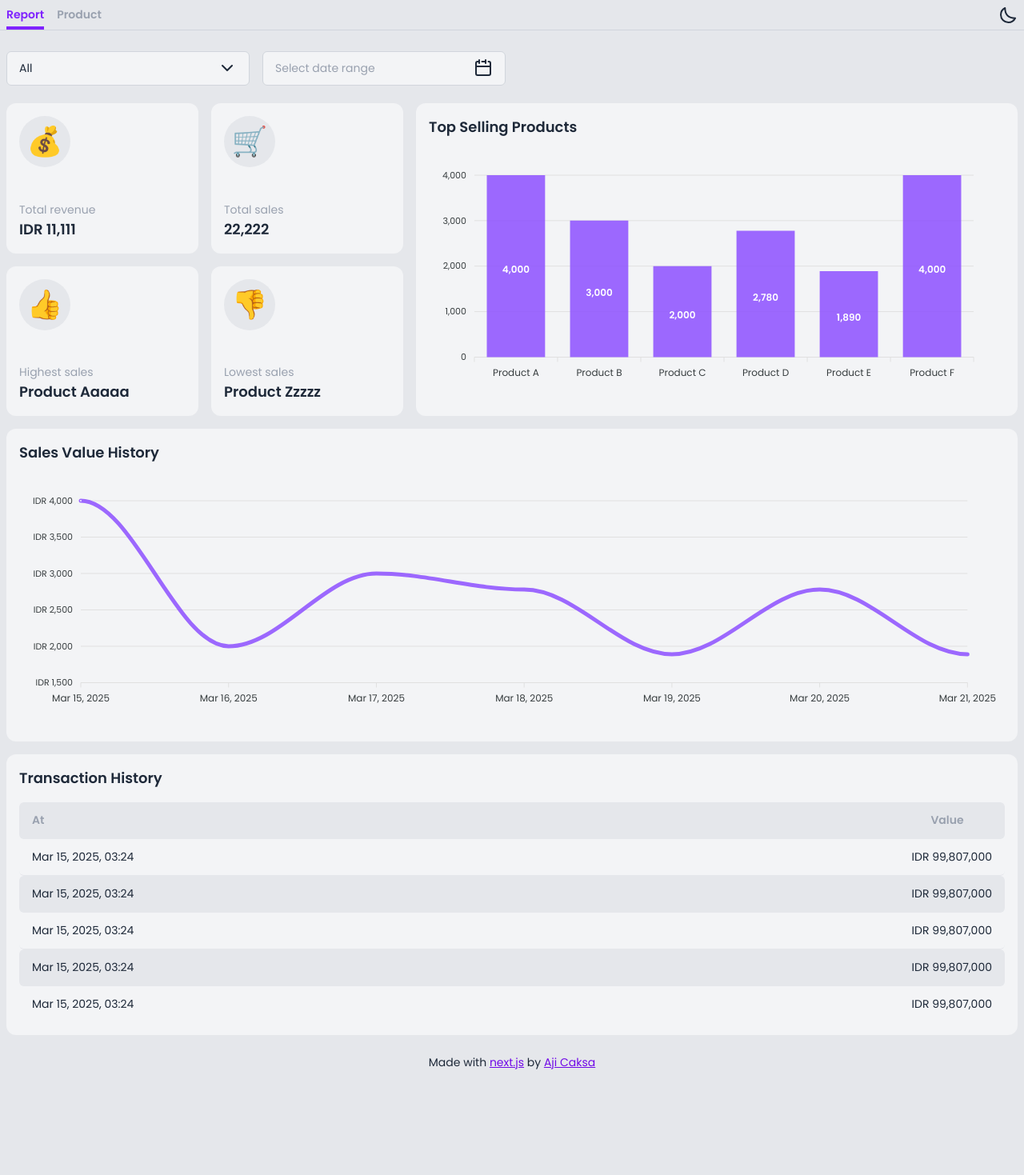
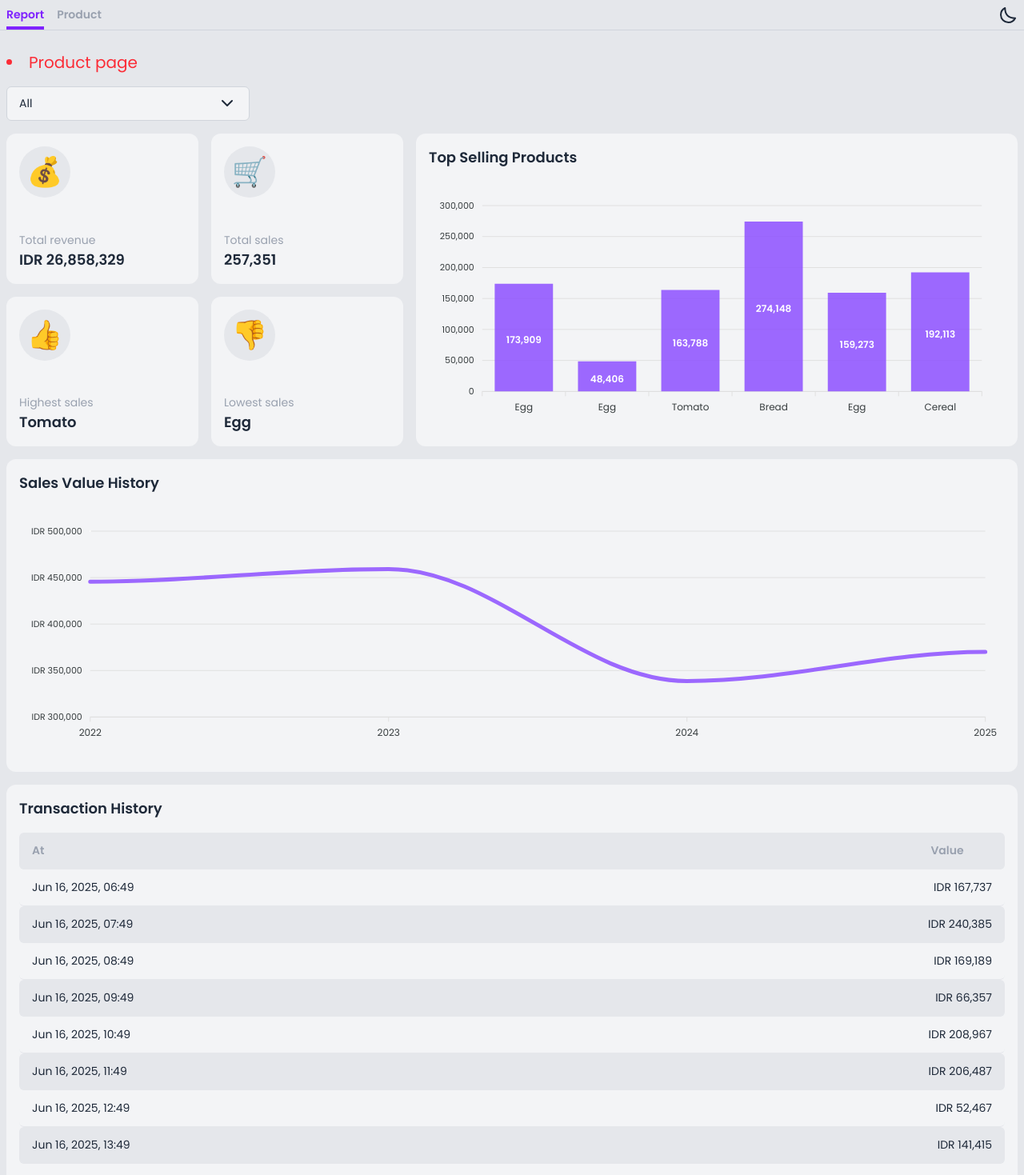
Before and after one commit to caksaji/lora, a Next.js app: page / in a window 1280 px wide. Shown: the top 1469 px of the page at 80% size. Before the commit the page ends 1347 px from the top, so only its background shows below. Built offline with nearby package versions, Linux system fonts and the light colour scheme.

Commit message:
[UPDATE] app/page : simulate http request

```diff
--- a/src/app/page.tsx
+++ b/src/app/page.tsx
@@ -1,14 +1,15 @@
 'use client'
 
-import { useState, forwardRef } from 'react'
+import { useState, useEffect, forwardRef } from 'react'
 import dynamic from 'next/dynamic'
 import { useTheme } from 'next-themes'
 import { useBreakpoint } from '@/hook/useBreakpoint'
-import { dateShownFormat, timeShownFormat, formatNum, formatCurrency } from '@/lib/localUtil'
+import { dateShownFormat, timeShownFormat, formatNum, formatCurrency, dateSent } from '@/lib/localUtil'
+import { getAll } from '@/lib/api/report'
 import InputDateRange from '@/component/partial/InputDateRange'
+import Skeleton from '@/component/partial/Skeleton'
 import IconSvg from '@/component/partial/IconSvg'
 import Select from '@/component/partial/Select'
-import Skeleton from '@/component/partial/Skeleton'
 import Table from '@/component/partial/Table'
 import {
   ResponsiveContainer,
@@ -25,56 +26,34 @@ import {
 const Chart = dynamic(() => import('react-apexcharts'), { ssr: false })
 
 export default function Report() {
+  const [reportData, setReportData] = useState({})
+  const [showSkeleton, setShowSkeleton] = useState(true)
+  const [filter, setFilter] = useState({
+    date: '',
+    range: [] as [Date, Date] | []
+  })
   const { theme } = useTheme()
   const bp = useBreakpoint()
-  const highlightData = {
-    revenue: 11111,
-    sale: 22222,
-    hiSale: 'Product Aaaaa',
-    loSale: 'Product Zzzzz',
-    productChart: [
-      { name: 'Product A', sales: 4000 },
-      { name: 'Product B', sales: 3000 },
-      { name: 'Product C', sales: 2000 },
-      { name: 'Product D', sales: 2780 },
-      { name: 'Product E', sales: 1890 },
-      { name: 'Product F', sales: 4000 },
-      { name: 'Product G', sales: 3000 },
-      { name: 'Product H', sales: 2000 },
-      { name: 'Product I', sales: 2780 },
-      { name: 'Product J', sales: 1890 }
-    ],
-    saleChart: [
-      { date: '2025-03-15', value: 4000 },
-      { date: '2025-03-16', value: 2000 },
-      { date: '2025-03-17', value: 3000 },
-      { date: '2025-03-18', value: 2780 },
-      { date: '2025-03-19', value: 1890 },
-      { date: '2025-03-20', value: 2780 },
-      { date: '2025-03-21', value: 1890 }
-    ],
-    history: [
-      { date: '2025-03-15T03:24:00', value: 99807000 },
-      { date: '2025-03-15T03:24:00', value: 99807000 },
-      { date: '2025-03-15T03:24:00', value: 99807000 },
-      { date: '2025-03-15T03:24:00', value: 99807000 },
-      { date: '2025-03-15T03:24:00', value: 99807000 }
-    ]
-  }
-  const showSkeleton = false
+  const monthList = ['January', 'February', 'March', 'April', 'May', 'June', 'July', 'August', 'September', 'October', 'November', 'December']
   const chartData = {
     product: {
-      label: highlightData?.productChart?.slice(0, bp.smallerThan('sm') ? 3 : bp.smallerThan('md') ? 5 : bp.smallerThan('lg') ? 4 : 6).map(v => v.name),
+      label: reportData?.productChart?.slice(0, bp.smallerThan('sm') ? 3 : bp.smallerThan('md') ? 5 : bp.smallerThan('lg') ? 4 : 6).map(v => v.name),
       data: [{
         name: 'Sold',
-        data: highlightData?.productChart?.slice(0, bp.smallerThan('sm') ? 3 : bp.smallerThan('md') ? 5 : bp.smallerThan('lg') ? 4 : 6).map(v => v.sales)
+        data: reportData?.productChart?.slice(0, bp.smallerThan('sm') ? 3 : bp.smallerThan('md') ? 5 : bp.smallerThan('lg') ? 4 : 6).map(v => v.sales)
       }]
     },
     sale: {
-      label: highlightData?.saleChart?.map(v => dateShownFormat(v.date, 'medium')),
+      label: reportData?.saleChart?.map((l) => {
+        return filter.date?.id === '1d' ? new Date(l.date).getHours()
+          : filter.date?.id === '7d' || filter.date?.id === 'custom' ? dateShownFormat(l.date, 'medium')
+          : filter.date?.id === '1m' ? new Date(l.date).getDate()
+          : filter.date?.id === '1y' ? monthList[new Date(l.date).getMonth()]
+          : new Date(l.date).getFullYear()
+      }),
       data: [{
         name: 'Value',
-        data: highlightData?.saleChart?.map(v => v.value)
+        data: reportData?.saleChart?.map(v => v.value)
       }]
     }
   }
@@ -134,18 +113,59 @@ export default function Report() {
     { id: '1y', text: 'This year' },
     { id: 'custom', text: 'Custom' }
   ]
-  const [filter, setFilter] = useState({
-    date: '',
-    range: [] as [Date, Date] | []
-  })
+
+  useEffect(() => {
+    const nd = new Date()
+    let range = []
+    let runMethod = false
+    if (filter.date?.id !== dateRangeList[dateRangeList.length - 1].id) {
+      if (filter.date?.id === dateRangeList[1].id) {
+        range = [dateSent(), dateSent()]
+      } else if (filter.date?.id === dateRangeList[2].id) {
+        range = [dateSent(new Date(nd.setDate(nd.getDate() - 6))), dateSent()]
+      } else if (filter.date?.id === dateRangeList[3].id) {
+        const month = dateSent().split('-')
+        range = [`${month[0]}-${month[1]}`, `${month[0]}-${month[1]}`]
+      } else if (filter.date?.id === dateRangeList[4].id) {
+        const year = dateSent().split('-')
+        range = [year[0], year[0]]
+      }
+      runMethod = true
+    }
+    if (runMethod) {
+      getData(range)
+    }
+  }, [filter])
 
   const changeFilter = (v) => {
     const { field, value } = v
     setFilter(d => ({ ...d, [field]: value }))
   }
+  const changeRange = (selection) => {
+    changeFilter({ field: 'range', value: selection })
+    const dateArr = JSON.parse(JSON.stringify(selection))
+    getData([
+      dateSent(new Date(new Date(dateArr[0]).setDate(new Date(dateArr[0]).getDate() + 1))),
+      dateSent(new Date(new Date(dateArr[1]).setDate(new Date(dateArr[1]).getDate() + 1)))
+    ])
+  }
+  const getData = (range: number = []) => {
+    setShowSkeleton(true)
+    getAll({ date: range }).then((res) => {
+      setReportData(res)
+      setShowSkeleton(false)
+    })
+  }
 
   return (
     <div className="grid grid-cols-1 gap-4 md:grid-cols-5">
+      <div className="col-span-full text-xl text-red-500">
+        <ul className="list-disc list-inside">
+          <li>
+            Product page
+          </li>
+        </ul>
+      </div>
       <div className="col-span-full">
         <div className="grid grid-cols-1 gap-4 sm:grid-cols-2 md:grid-cols-3 lg:grid-cols-4">
           <div className="col-span-1">
@@ -158,25 +178,30 @@ export default function Report() {
               onChange={selection => changeFilter({ field: 'date', value: selection })}
             />
           </div>
-          <div className="col-span-1">
-            <InputDateRange value={filter.range} minYear={new Date().getFullYear() - 4} onChange={selection => changeFilter({ field: 'range', value: selection })} />
-          </div>
+          {filter.date?.id === dateRangeList[dateRangeList.length - 1].id &&
+            <div className="col-span-1">
+              <InputDateRange value={filter.range} minYear={new Date().getFullYear() - 4} showSkeleton={showSkeleton} onChange={selection => changeRange(selection)} />
+            </div>
+          }
         </div>
       </div>
       <div className="col-span-full md:col-span-2">
         <div className="grid grid-cols-1 gap-4 h-full sm:grid-cols-2">
           {[...Array(4)].map((_, i) => (
             <div key={i} className="col-span-1 flex items-center gap-4 p-4 rounded-xl bg-gray-100 md:flex-col md:items-start md:justify-between dark:bg-gray-800">
-              <div className="flex items-center justify-center h-16 w-16 rounded-full text-4xl bg-gray-200 dark:bg-gray-700">
+              <div className="flex flex-shrink-0 items-center justify-center h-16 w-16 rounded-full text-4xl bg-gray-200 dark:bg-gray-700">
                 <span>{i === 0 ? '💰' : i === 1 ? '🛒' : i === 2 ? '👍' : '👎'}</span>
               </div>
-              <div>
+              <div className="w-full">
                 <div className="text-gray-400">
                   {i === 0 ? 'Total revenue' : i === 1 ? 'Total sales' : i === 2 ? 'Highest sales' : 'Lowest sales'}
                 </div>
-                <div className="text-lg font-semibold">
-                  {i === 0 ? formatCurrency(highlightData?.revenue) : i === 1 ? formatNum(highlightData?.sale) : i === 2 ? highlightData?.hiSale : highlightData?.loSale}
-                </div>
+                {showSkeleton
+                  ? <Skeleton className="h-7 w-1/3 rounded-md mt-1" />
+                  : <div className="text-lg font-semibold">
+                    {i === 0 ? formatCurrency(reportData?.revenue) : i === 1 ? formatNum(reportData?.sale) : i === 2 ? reportData?.hiSale : reportData?.loSale}
+                  </div>
+                }
               </div>
             </div>
           ))}
@@ -187,7 +212,14 @@ export default function Report() {
           <div className="text-lg font-semibold">
             Top Selling Products
           </div>
-          <Chart type="bar" series={chartData.product.data} height="300" options={chartOpt.product} />
+          {showSkeleton
+            ? <div className="flex gap-4 w-full pb-4 pl-4 border-b border-l border-gray-400" style={{ height: '300px' }}>
+              {[...Array(bp.smallerThan('sm') ? 3 : bp.smallerThan('md') ? 5 : bp.smallerThan('lg') ? 4 : 6)].map((_, i) => (
+                <Skeleton key={i} className="w-full rounded-md mt-auto" />
+              ))}
+            </div>
+            : <Chart type="bar" series={chartData.product.data} height="300" options={chartOpt.product} />
+          }
         </div>
       </div>
       <div className="col-span-full">
@@ -195,7 +227,10 @@ export default function Report() {
           <div className="text-lg font-semibold">
             Sales Value History
           </div>
-          <Chart type="line" series={chartData.sale.data} height="300" options={chartOpt.sale} />
+          {showSkeleton
+            ? <Skeleton className="h-2 rounded-md" />
+            : <Chart type="line" series={chartData.sale.data} height="300" options={chartOpt.sale} />
+          }
         </div>
       </div>
       <div className="col-span-full">
@@ -205,7 +240,7 @@ export default function Report() {
           </div>
           <Table
             showSkeleton={showSkeleton}
-            emptyData={highlightData?.history?.length > 0 ? false : true}
+            emptyData={reportData?.history?.length > 0 ? false : true}
             emptyDataText="Oops, no products sold"
             minShowTableAt="xs"
             thead={
@@ -214,7 +249,7 @@ export default function Report() {
                 <span className="tcell w-32 text-center">Value</span>
               </>
             }
-            tbody={highlightData?.history?.map((d, i) => (
+            tbody={reportData?.history?.map((d, i) => (
               <div key={i} className="tbody">
                 <span className="tcell w-full shrink">{dateShownFormat(d.date, 'medium')}, {timeShownFormat(d.date)}</span>
                 <span className="tcell w-32 text-right">{formatCurrency(d.value)}</span>
--- a/src/component/partial/InputDateRange.tsx
+++ b/src/component/partial/InputDateRange.tsx
@@ -8,14 +8,22 @@ import InputText from '@/component/partial/InputText'
 import IconSvg from '@/component/partial/IconSvg'
 
 export default function InputDateRange({
+  showSkeleton = false,
+  skeletonWidth,
   value,
   minYear = 1970,
   onChange
 }: {
+  showSkeleton?: boolean,
+  skeletonWidth?: string,
   value?: [],
   minYear?: number,
   onChange?: (val: any) => void
 }) {
+  const [yearList, setYearList] = useState<number>([])
+  const [selection, setSelection] = useState([] as [Date, Date] | [])
+  const monthList = ['January', 'February', 'March', 'April', 'May', 'June', 'July', 'August', 'September', 'October', 'November', 'December']
+
   useEffect(() => {
     setYearList(Array.from(
       { length: (new Date().getFullYear() - (minYear)) + 1 },
@@ -23,10 +31,6 @@ export default function InputDateRange({
     ))
   }, [minYear])
   useEffect(() => setSelection(value), [value])
-
-  const monthList = ['January', 'February', 'March', 'April', 'May', 'June', 'July', 'August', 'September', 'October', 'November', 'December']
-  const [yearList, setYearList] = useState<number>([])
-  const [selection, setSelection] = useState([] as [Date, Date] | [])
 
   const changeSelection = (v) => {
     setSelection(v)
@@ -38,6 +42,7 @@ export default function InputDateRange({
       <InputText
         ref={ref}
         value=""
+        showSkeleton={showSkeleton}
         placeholder="Select date range"
         imitation={true}
         hasImitationValue={displayValue ? true : false}
--- a/src/component/partial/Select.tsx
+++ b/src/component/partial/Select.tsx
@@ -1,4 +1,4 @@
-import { useRef, useState, useEffect, useCallback } from 'react'
+import { useRef, useEffect, useState, useCallback } from 'react'
 import InputText from '@/component/partial/InputText'
 import IconSvg from '@/component/partial/IconSvg'
 
--- /dev/null
+++ b/src/lib/api/report.ts
@@ -0,0 +1,75 @@
+import { dateSent } from '@/lib/localUtil'
+
+export async function getAll(filter) {
+  const productList = ['Milk', 'Egg', 'Bread', 'Tomato', 'Cereal', 'Mineral water']
+  const raNum = (min: number, max: number) => {
+    min = Math.ceil(min)
+    max = Math.floor(max)
+    return Math.floor(Math.random() * (max - min + 1)) + min
+  }
+  const saleHistoryChart = () => {
+    const data = []
+    if (filter.date.length === 2) {
+      const splitVal = [filter.date[0].split('-'), filter.date[1].split('-')]
+      if (splitVal[0].length === 3 && splitVal[0].join() === splitVal[1].join()) {
+        for (let i = 6; i <= new Date().getHours(); i++) {
+          if (i <= 22) data.push({ date: new Date().setHours(i), value: raNum(1000, 500000) })
+        }
+      } else if (splitVal[0].length === 2 && splitVal[0].join() === splitVal[1].join()) {
+        for (let i = 1; i <= new Date().getDate(); i++) {
+          data.push({ date: new Date(new Date().setDate(i)), value: raNum(1000, 500000) })
+        }
+      } else if (splitVal[0].length === 1 && splitVal[0].join() === splitVal[1].join()) {
+        for (let i = 0; i <= new Date().getMonth(); i++) {
+          data.push({ date: new Date(new Date().setMonth(i)), value: raNum(1000, 500000) })
+        }
+      } else {
+        const oneDayMs = 1000 * 60 * 60 * 24
+        const diffMs = Math.abs(new Date(splitVal[1].join('-')) - new Date(splitVal[0].join('-')))
+        const dayNumber = Math.floor(diffMs / oneDayMs)
+        for (let i = dayNumber; i >= 0; i--) {
+          data.push({ date: new Date().setDate(new Date(new Date(splitVal[1]).getDate() - i)), value: raNum(1000, 500000) })
+        }
+      }
+    } else {
+      for (let i = 2022; i <= new Date().getFullYear(); i++) {
+        data.push({ date: new Date(new Date().setFullYear(i)).toISOString(), value: raNum(1000, 500000) })
+      }
+    }
+    return data
+  }
+  const historyList = () => {
+    const data = []
+    const oneDayMs = 1000 * 60 * 60 * 24
+    let splitVal = filter.date.length === 2 ? [filter.date[0].split('-'), filter.date[1].split('-')] : [dateSent().split('-'), dateSent().split('-')]
+    const diffMs = Math.abs(new Date(splitVal[1].join('-')) - new Date(splitVal[0].join('-')))
+    const dayNumber = Math.floor(diffMs / oneDayMs)
+    for (let i = dayNumber; i >= 0; i--) {
+      for (let j = 6; j <= 22; j++) {
+        if (data.length <= 10) data.push({ date: new Date(new Date().setDate(new Date(new Date(splitVal[1]).getDate() - i))).setHours(j), value: raNum(1000, 250000) })
+      }
+    }
+    return data
+  }
+  const res = {
+    revenue: raNum(300000, 137000000),
+    sale: raNum(1000, 500000),
+    hiSale: productList[raNum(1, productList.length - 1)],
+    loSale: productList[raNum(1, productList.length - 1)],
+    productChart: [
+      { name: productList[raNum(1, productList.length - 1)], sales: raNum(1000, 500000) },
+      { name: productList[raNum(1, productList.length - 1)], sales: raNum(1000, 500000) },
+      { name: productList[raNum(1, productList.length - 1)], sales: raNum(1000, 500000) },
+      { name: productList[raNum(1, productList.length - 1)], sales: raNum(1000, 500000) },
+      { name: productList[raNum(1, productList.length - 1)], sales: raNum(1000, 500000) },
+      { name: productList[raNum(1, productList.length - 1)], sales: raNum(1000, 500000) },
+      { name: productList[raNum(1, productList.length - 1)], sales: raNum(1000, 500000) },
+      { name: productList[raNum(1, productList.length - 1)], sales: raNum(1000, 500000) },
+      { name: productList[raNum(1, productList.length - 1)], sales: raNum(1000, 500000) },
+      { name: productList[raNum(1, productList.length - 1)], sales: raNum(1000, 500000) }
+    ],
+    saleChart: saleHistoryChart(),
+    history: historyList()
+  }
+  return res
+}
--- /dev/null
+++ b/src/lib/api/sample.ts
@@ -0,0 +1,6 @@
+import { baseUrl } from '@/lib/localUtil'
+
+export async function getAll() {
+  const res = await fetch(`${baseUrl}/sample`)
+  return res.json()
+}
--- a/src/lib/localUtil.ts
+++ b/src/lib/localUtil.ts
@@ -1,6 +1,10 @@
+export const baseUrl = process.env.API_BASE_URL
 export function dateShownFormat(date: string, dtStyle: string = 'long') {
   const nd = new Date(date)
   return new Intl.DateTimeFormat('en-US', { dateStyle: dtStyle }).format(nd)
+}
+export function dateSent(date: Date = new Date()) {
+  return date.toISOString().split('T')[0]
 }
 export function timeShownFormat(time: string) {
   const nd = new Date(time)
```
Also changed, not shown: src/component/partial/Skeleton.tsx (+5 -3 lines).
